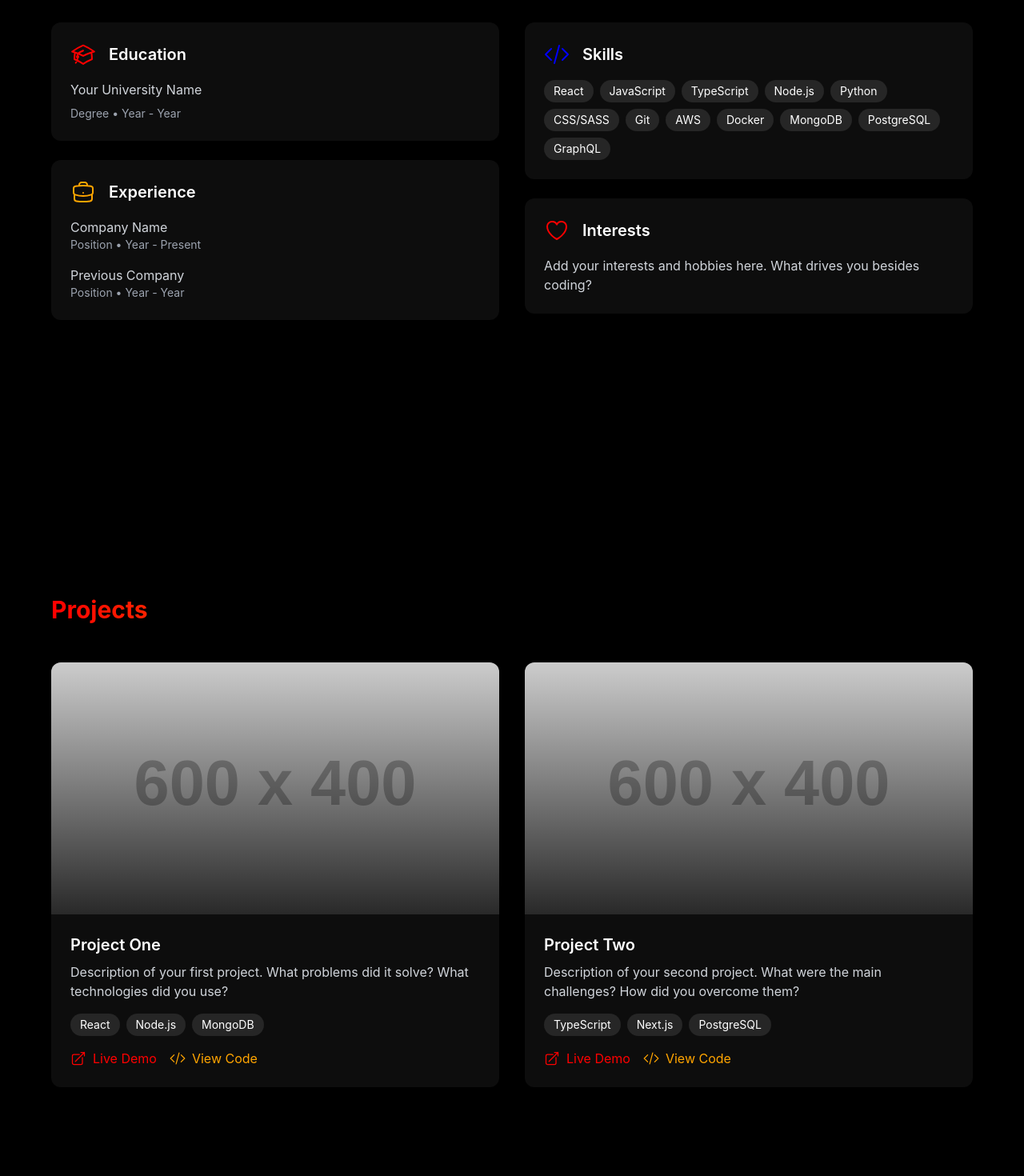
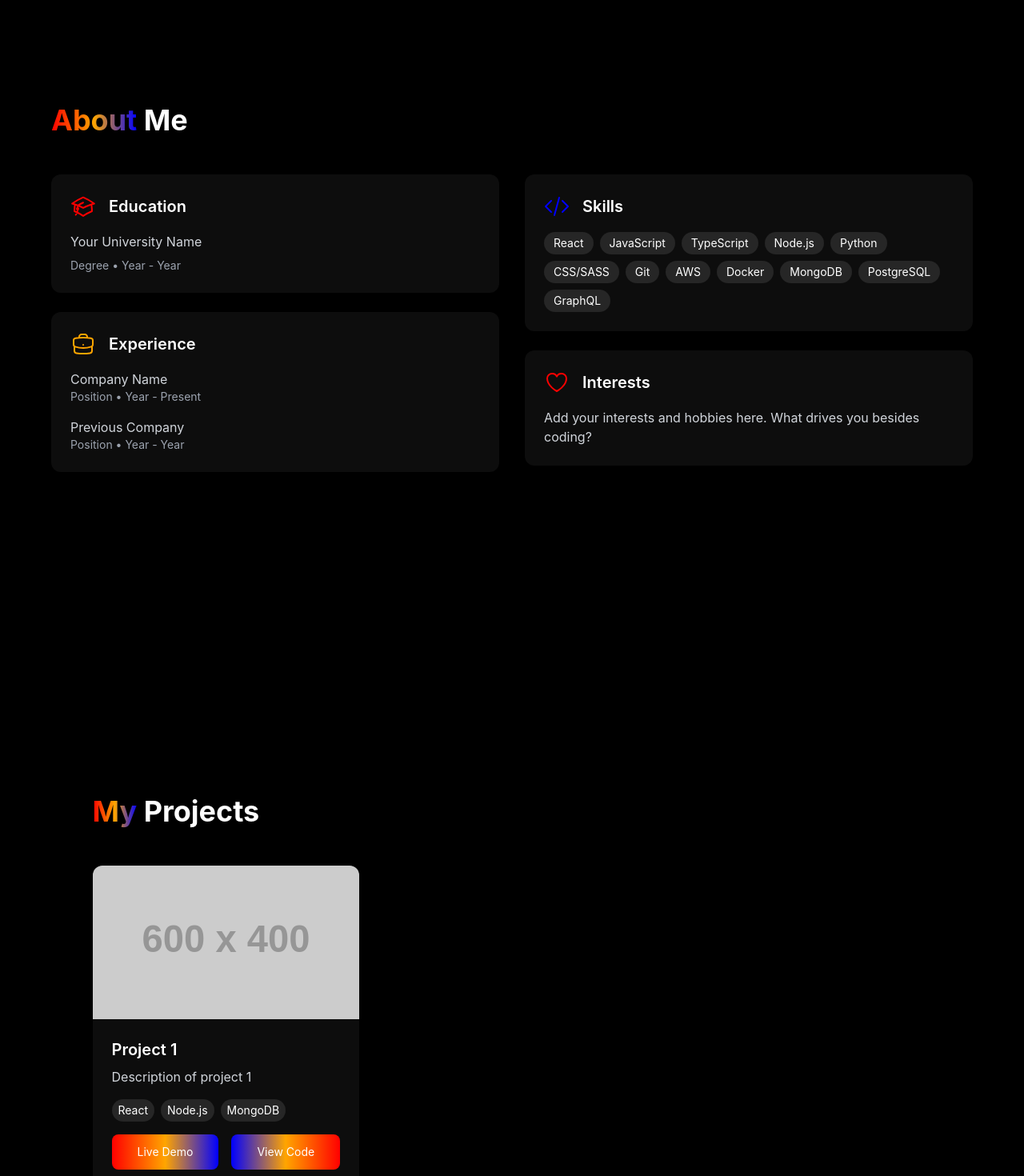
Before and after one commit to DominicNgoetjana/profile-website, a React (Vite) app: page / in a window 1280 px wide. Shown: the part 920-2390 px from the top of the page at 80% size. Built offline with nearby package versions, Linux system fonts and the light colour scheme.

Commit message:
Fixed alignments

```diff
--- a/src/components/About.jsx
+++ b/src/components/About.jsx
@@ -13,16 +13,22 @@ const skills = [
 
 export default function About() {
   return (
-    <section id="about" className="section-padding min-h-screen relative">
-      <div className="max-w-6xl mx-auto">
+    <section id="about" className="relative min-h-screen pt-20">
+      <div className="relative z-10 min-h-screen flex items-center justify-center">
+        <div className="section-padding">
+          <motion.div
+            initial={{ opacity: 0, y: 20 }}
+            animate={{ opacity: 1, y: 0 }}
+            transition={{ duration: 0.5 }}
+            className="max-w-6xl mx-auto"
+          >
             <motion.h2
+              className="text-3xl md:text-4xl font-bold mb-12"
               initial={{ opacity: 0, y: 20 }}
-          whileInView={{ opacity: 1, y: 0 }}
-          transition={{ duration: 0.5 }}
-          viewport={{ once: true }}
-          className="text-3xl font-bold gradient-text mb-12"
+              animate={{ opacity: 1, y: 0 }}
+              transition={{ delay: 0.2 }}
             >
-          About Me
+              <span className="gradient-text">About</span> Me
             </motion.h2>
 
             <div className="grid md:grid-cols-2 gap-8">
@@ -119,6 +125,8 @@ export default function About() {
                 </motion.div>
               </div>
             </div>
+          </motion.div>
+        </div>
       </div>
     </section>
   );
--- a/src/components/Contact.jsx
+++ b/src/components/Contact.jsx
@@ -13,16 +13,22 @@ export default function Contact() {
   };
 
   return (
-    <section id="contact" className="section-padding min-h-screen relative">
-      <div className="max-w-6xl mx-auto">
+    <section id="contact" className="relative min-h-screen pt-20">
+      <div className="relative z-10 min-h-screen flex items-center justify-center">
+        <div className="section-padding">
+          <motion.div
+            initial={{ opacity: 0, y: 20 }}
+            animate={{ opacity: 1, y: 0 }}
+            transition={{ duration: 0.5 }}
+            className="max-w-6xl mx-auto"
+          >
             <motion.h2
+              className="text-3xl md:text-4xl font-bold mb-12"
               initial={{ opacity: 0, y: 20 }}
-          whileInView={{ opacity: 1, y: 0 }}
-          transition={{ duration: 0.5 }}
-          viewport={{ once: true }}
-          className="text-3xl font-bold gradient-text mb-12"
+              animate={{ opacity: 1, y: 0 }}
+              transition={{ delay: 0.2 }}
             >
-          Contact Me
+              <span className="gradient-text">Contact</span> Me
             </motion.h2>
 
             <div className="grid md:grid-cols-2 gap-8">
@@ -66,7 +72,6 @@ export default function Contact() {
                 >
                   <h3 className="text-xl font-semibold mb-6">Follow Me</h3>
                   <div className="flex gap-4">
-                {/* Add your social media links here */}
                     <a href="#" className="text-gray-300 hover:text-primary transition-colors">
                       LinkedIn
                     </a>
@@ -137,6 +142,8 @@ export default function Contact() {
                 </form>
               </motion.div>
             </div>
+          </motion.div>
+        </div>
       </div>
     </section>
   );
--- a/src/components/Projects.jsx
+++ b/src/components/Projects.jsx
@@ -1,107 +1,88 @@
 import { motion } from 'framer-motion';
-import {
-  ArrowTopRightOnSquareIcon,
-  CodeBracketIcon
-} from '@heroicons/react/24/outline';
 
+export default function Projects() {
   const projects = [
     {
-    title: "Project One",
-    description: "Description of your first project. What problems did it solve? What technologies did you use?",
+      title: "Project 1",
+      description: "Description of project 1",
+      tags: ["React", "Node.js", "MongoDB"],
       image: "https://via.placeholder.com/600x400",
-    tags: ["React", "Node.js", "MongoDB"],
-    liveUrl: "#",
-    codeUrl: "#"
+      demoLink: "#",
+      codeLink: "#"
     },
-  {
-    title: "Project Two",
-    description: "Description of your second project. What were the main challenges? How did you overcome them?",
-    image: "https://via.placeholder.com/600x400",
-    tags: ["TypeScript", "Next.js", "PostgreSQL"],
-    liveUrl: "#",
-    codeUrl: "#"
-  },
-  // Add more projects as needed
+    // Add more projects here
   ];
 
-export default function Projects() {
   return (
-    <section id="projects" className="section-padding min-h-screen relative">
-      <div className="max-w-6xl mx-auto">
+    <section id="projects" className="relative min-h-screen pt-20">
+      <div className="relative z-10 min-h-screen flex items-center justify-center">
+        <div className="section-padding">
+          <motion.div
+            initial={{ opacity: 0, y: 20 }}
+            animate={{ opacity: 1, y: 0 }}
+            transition={{ duration: 0.5 }}
+            className="max-w-6xl mx-auto"
+          >
             <motion.h2
+              className="text-3xl md:text-4xl font-bold mb-12"
               initial={{ opacity: 0, y: 20 }}
-          whileInView={{ opacity: 1, y: 0 }}
-          transition={{ duration: 0.5 }}
-          viewport={{ once: true }}
-          className="text-3xl font-bold gradient-text mb-12"
+              animate={{ opacity: 1, y: 0 }}
+              transition={{ delay: 0.2 }}
             >
-          Projects
+              <span className="gradient-text">My</span> Projects
             </motion.h2>
 
-        <div className="grid md:grid-cols-2 gap-8">
+            <div className="grid md:grid-cols-2 lg:grid-cols-3 gap-6">
               {projects.map((project, index) => (
                 <motion.div
                   key={project.title}
-              initial={{ opacity: 0, y: 50 }}
+                  initial={{ opacity: 0, y: 20 }}
                   whileInView={{ opacity: 1, y: 0 }}
-              transition={{ duration: 0.5, delay: index * 0.2 }}
+                  transition={{ delay: index * 0.1 }}
                   viewport={{ once: true }}
-              className="group relative bg-white/5 rounded-xl overflow-hidden hover:bg-white/10 transition-colors"
+                  className="bg-white/5 rounded-xl overflow-hidden backdrop-blur-sm hover:bg-white/10 transition-colors"
                 >
-              {/* Project Image */}
-              <div className="relative aspect-video overflow-hidden">
                   <img
                     src={project.image}
                     alt={project.title}
-                  className="w-full h-full object-cover transition-transform duration-500 group-hover:scale-110"
+                    className="w-full h-48 object-cover"
                   />
-                <div className="absolute inset-0 bg-gradient-to-t from-dark/80 to-transparent" />
-              </div>
-
-              {/* Project Info */}
                   <div className="p-6">
                     <h3 className="text-xl font-semibold mb-2">{project.title}</h3>
                     <p className="text-gray-300 mb-4">{project.description}</p>
-
-                {/* Tags */}
                     <div className="flex flex-wrap gap-2 mb-4">
-                  {project.tags.map((tag) => (
+                      {project.tags.map(tag => (
                         <span
                           key={tag}
-                      className="px-3 py-1 bg-white/10 rounded-full text-sm"
+                          className="px-2 py-1 bg-white/10 rounded-full text-sm"
                         >
                           {tag}
                         </span>
                       ))}
                     </div>
-
-                {/* Links */}
                     <div className="flex gap-4">
                       <a
-                    href={project.liveUrl}
+                        href={project.demoLink}
+                        className="btn-primary text-sm"
                         target="_blank"
                         rel="noopener noreferrer"
-                    className="flex items-center gap-2 text-primary hover:text-primary/80 transition-colors"
                       >
-                    <ArrowTopRightOnSquareIcon className="w-5 h-5" />
                         Live Demo
                       </a>
                       <a
-                    href={project.codeUrl}
+                        href={project.codeLink}
+                        className="btn-secondary text-sm"
                         target="_blank"
                         rel="noopener noreferrer"
-                    className="flex items-center gap-2 text-secondary hover:text-secondary/80 transition-colors"
                       >
-                    <CodeBracketIcon className="w-5 h-5" />
                         View Code
                       </a>
                     </div>
                   </div>
-
-              {/* Hover Overlay */}
-              <div className="absolute inset-0 bg-gradient-to-r from-primary/20 via-secondary/20 to-accent/20 opacity-0 group-hover:opacity-100 transition-opacity pointer-events-none" />
                 </motion.div>
               ))}
+            </div>
+          </motion.div>
         </div>
       </div>
     </section>
```
Lines whose indentation alone changed are shown as unchanged.
